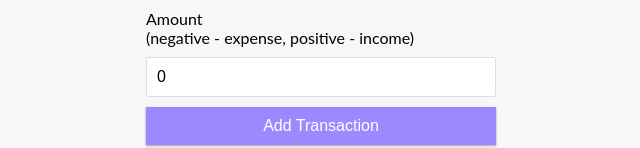
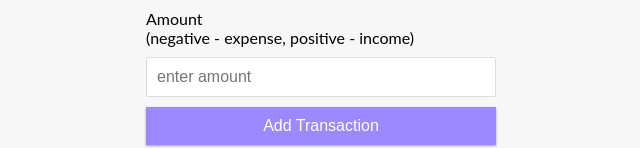
Before and after one commit to rajeshg0ud/expenseTracker, a React (Create React App) app: page / in a window 1280 px wide. Shown: the part 555-703 px from the top of the page, without its empty margins (319-959 px from the left). Built offline with nearby package versions, Linux system fonts and the light colour scheme.

Commit message:
Update AddTransaction.js

```diff
--- a/src/components/AddTransaction.js
+++ b/src/components/AddTransaction.js
@@ -4,7 +4,7 @@ import { useState } from 'react';
 
 export const AddTransaction = () => {
     const [text, setText]= useState('');
-    const [amount, setAmount]=useState(0);
+    const [amount, setAmount]=useState();
 
     const {addTransaction}=useContext(GlobalContext);
 
```
